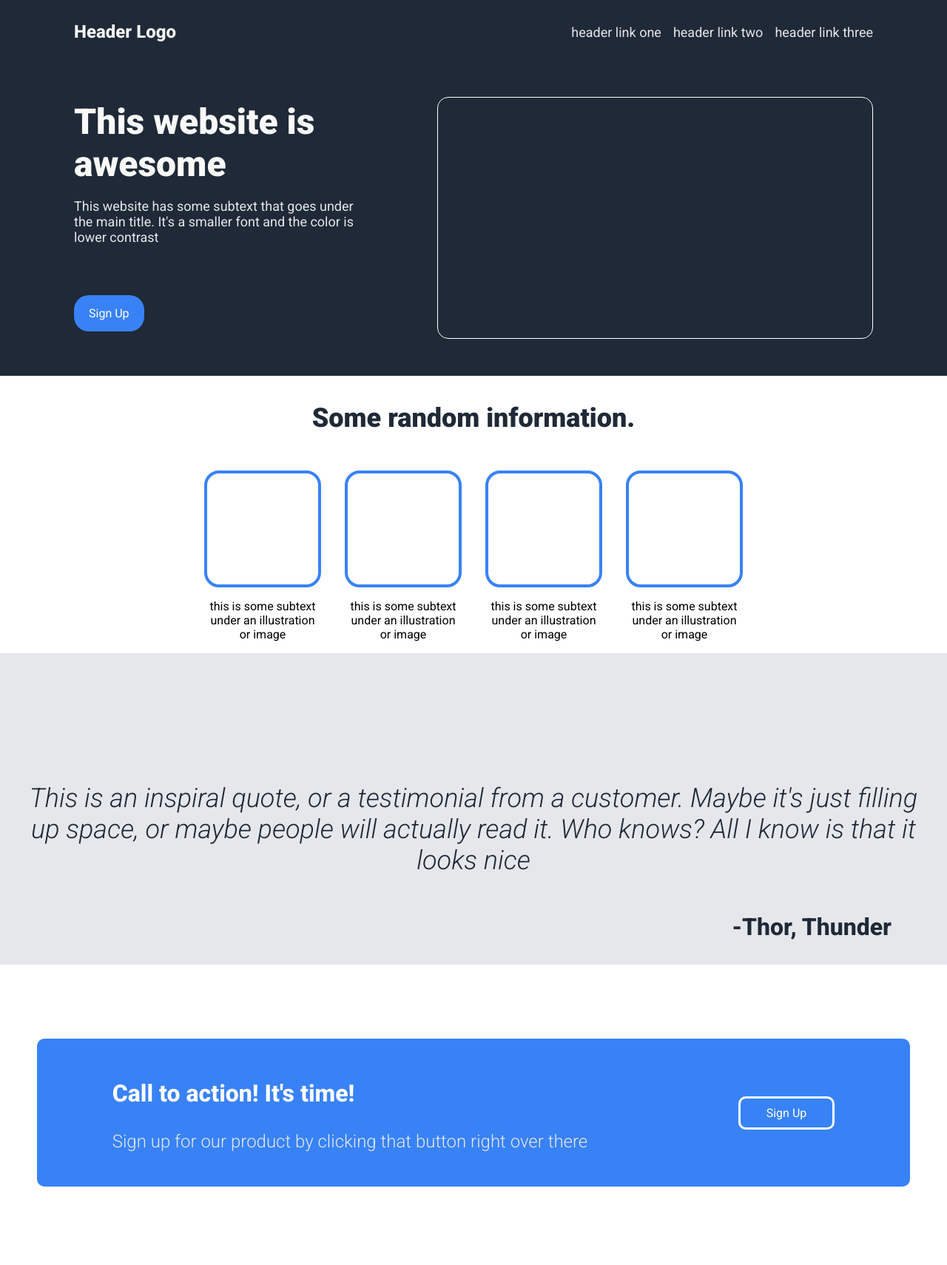
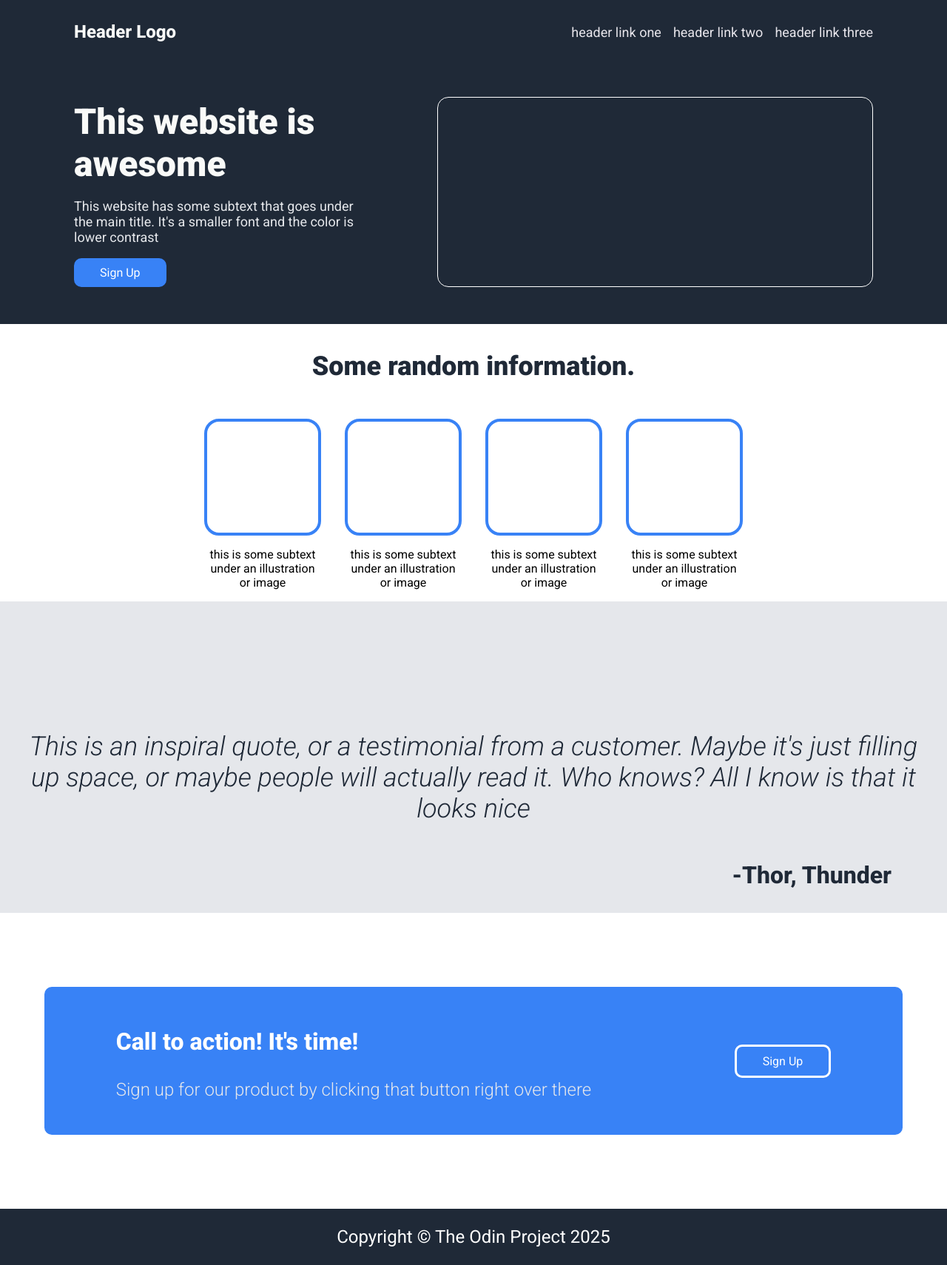
Before and after one commit to swarties/landing-page, a plain HTML site: page index.html in a window 1280 px wide. Shown: the whole page at 74% size. Drawn offline with Linux system fonts and the light colour scheme.

Commit message:
finished website

```diff
--- a/index.html
+++ b/index.html
@@ -7,19 +7,19 @@
     <title>Landing Page</title>
 </head>
 <body class="container">
-    <div class="item1">
+    <header class="item1">
         <p class="HeroName">Header Logo</p>
         <ul class="minilist">
             <li><a href="https://google.com" class="hliks" target="_blank">header link one</a></li>
             <li><a href="https://rentry.co/swarties" class="hliks" target="_blank">header link two</a></li>
             <li><a href="https://microsoft.com" class="hliks" target="_blank">header link three</a></li>
         </ul>
-    </div>
+    </header>
     <div class="bigitem2">
         <div class="item2">
             <a id="heromaintext">This website is awesome</a>
             <p id="herosubtext">This website has some subtext that goes under the main title. It's a smaller font and the color is lower contrast</p>
-            <a href="https://theodinproject.com"><span class="btn1">Sign Up</span></a>
+            <a href="https://theodinproject.com" class="btn1" target="_blank">Sign Up</a>
         </div>
         <div id="placeholder"></div>
     </div>
@@ -54,8 +54,11 @@
                 <p id="on">Call to action! It's time!</p>
                 <p id="tw">Sign up for our product by clicking that button right over there</p>
             </div>
-            <a href="https://theodinproject.com"><span class="callactionbtn">Sign Up</span></a>
+            <a href="https://theodinproject.com" target="_blank"><span class="callactionbtn">Sign Up</span></a>
         </div>
     </div>
+    <footer class="item6">
+        <p>Copyright © The Odin Project 2025</p>
+    </footer>
 </body>
 </html>
--- a/style.css
+++ b/style.css
@@ -35,7 +35,7 @@
     /* gap: 2rem; */
     padding-left: 100px;
     padding-right: 100px;
-    /* align-items: center; */
+    align-items: start;
     flex-basis: 40%;
     padding-bottom: 50px;
 }
@@ -86,17 +86,20 @@
 
 .btn1 {
     text-decoration: none;
-    display: block;
+    text-align: center;
     color: white;
     background-color: #3882F6;
     display: inline-block;
-    border-radius: 20px;
+    border-radius: 10px;
     box-shadow: none;
-    border: none;
-    padding: 15px 20px;
-    margin-bottom: 10px;
-    margin-top: 50px;
+    height: min-content;
     transition: background-color 0.3s ease-in-out;
+    padding-left: 35px;
+    padding-right: 35px;
+    padding-top: 10px;
+    padding-bottom: 10px;
+    flex-grow: 0;
+    flex-shrink: 1;
 }
 
 .btn1:hover {
@@ -176,8 +179,8 @@
     height: 200px;
     width: auto;
     margin-top: 100px;
-    margin-left: 50px;
-    margin-right: 50px;
+    margin-left: 60px;
+    margin-right: 60px;
     border-radius: 10px;
     display: flex;
     flex-direction: row;
@@ -214,3 +217,14 @@
     padding-top: 10px;
     padding-bottom: 10px;
 }
+
+.callactionbtn:hover {
+    background-color: #ffffff63;
+}
+
+.item6 {
+    background-color: #1F2937;
+    color: white;
+    text-align: center;
+    font-size: 24px;
+}
```
